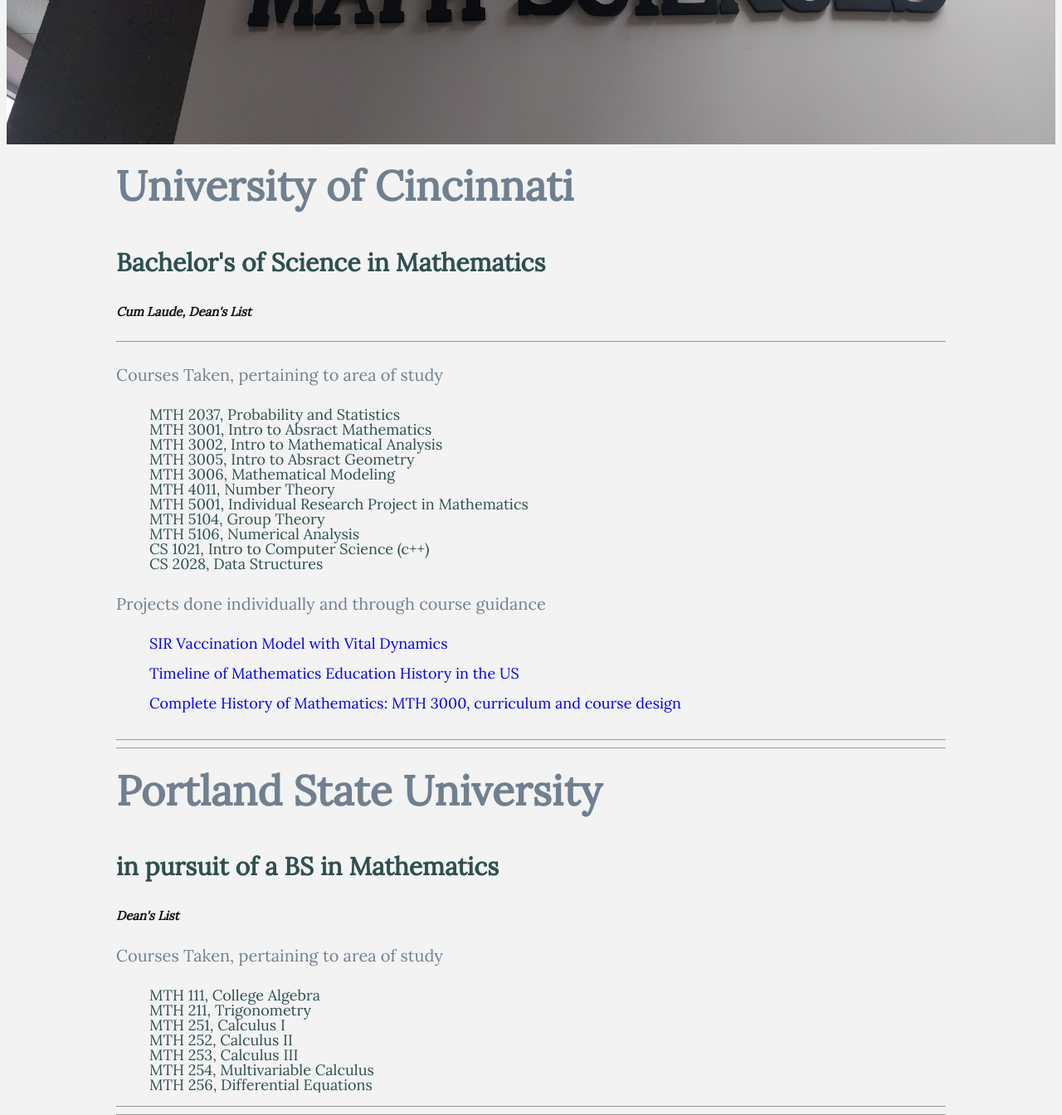
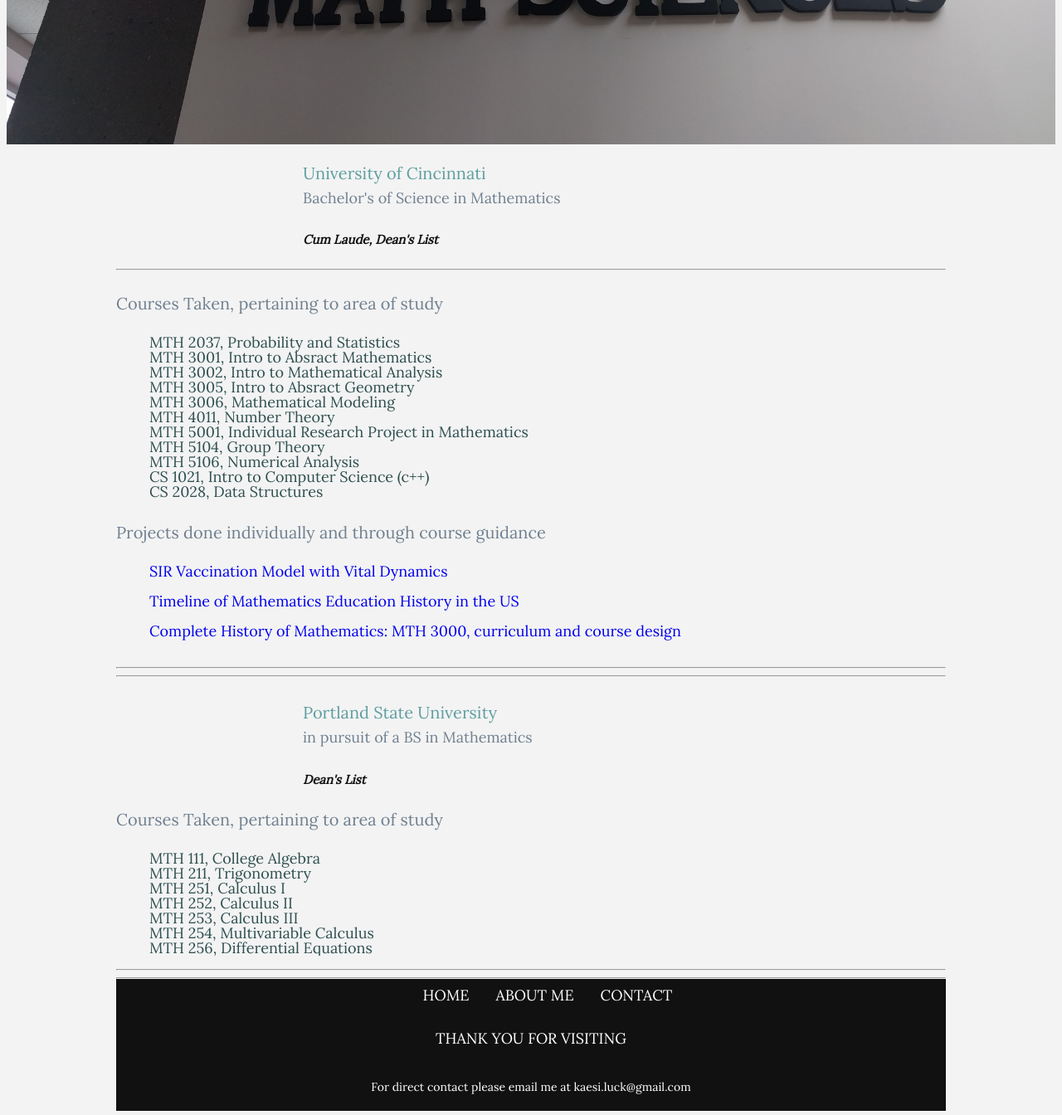
Before and after one commit to kaesiluck/kaesiluck.github.io, a PHP site: page /education.php in a window 1280 px wide. Shown: the part 534-1878 px from the top of the page at 83% size. Run offline with PHP 8.4, Linux system fonts and the light colour scheme.

Commit message:
Update style.css

```diff
--- a/style.css
+++ b/style.css
@@ -438,25 +438,41 @@ div.travels-photos img {
   margin: 0 auto;
 }
 
+.education-main {
+  font-family: Lora;
+  font-size: 24px;
+  font-weight: 200;
+  color: #5f9ea0;
+  text-align: left;
+  line-height: 30px;
+  display: block;
+  width: 550px;
+  margin: 0 auto;
+  padding-top: 20px;
+}
+
 .education-main h1 {
   font-family: Lora;
-  font-size: 50px;
-  font-weight: 900;
-  line-height: 60px;
-  color: #708090;
+  font-size: 20px;
+  font-weight: 200;
+  color: #5f9ea0;
   text-align: left;
-  margin-top: 20px;
-
+  line-height: 30px;
+  display: block;
+  width: 550px;
+  margin: 0 auto;
 }
 
 .education-main h3 {
   font-family: Lora;
-  font-size: 30px;
-  font-weight: 900;
-  line-height: 40px;
-  color: #2f4f4f;
+  font-size: 18px;
+  font-weight: 200;
+  color: #708090;
   text-align: left;
-
+  line-height: 30px;
+  display: block;
+  width: 550px;
+  margin: 0 auto;
 }
 
 .education-main h5 {
```
